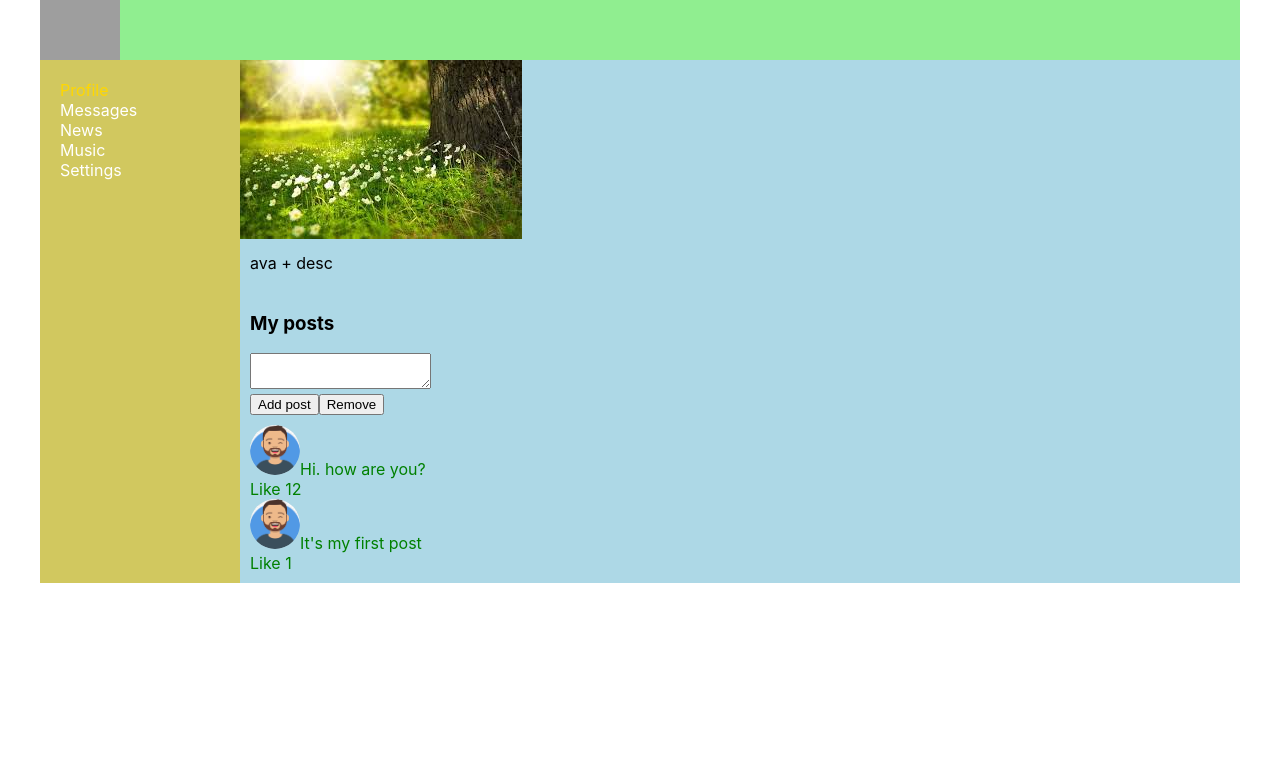
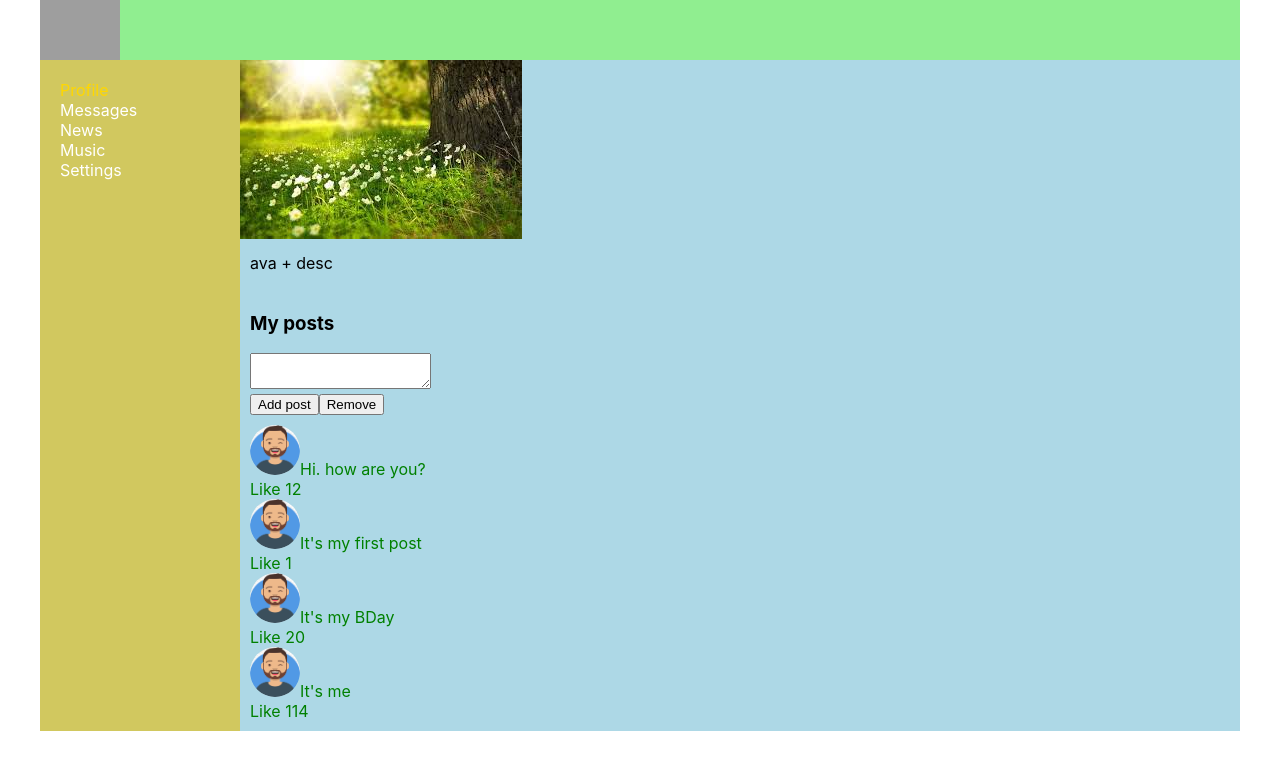
Before and after one commit to daniilminin1990/samurai-way-main, a React (Create React App) app: page /profile in a window 1280 px wide. Shown: the top 770 px of the page. Built offline with nearby package versions, Linux system fonts and the light colour scheme; grey boxes are pictures that could not be loaded.

Commit message:
28 - выносим данные из Profile в index.js (начало в 27)

```diff
--- a/src/App.tsx
+++ b/src/App.tsx
@@ -2,17 +2,18 @@ import React from 'react';
 import './App.css';
 import Header from "./components/Header/Header";
 import Navbar from "./components/Navbar/Navbar";
-import Profile from "./components/Profile/Profile";
+import Profile, { ProfileProps } from "./components/Profile/Profile";
 import Dialogs from './components/Dialogs/Dialogs';
 import { BrowserRouter, Route } from 'react-router-dom';
-import { DialogsDataProps, MessagesDataProps } from './index';
+import { DialogsDataProps, MessagesDataProps, PostsDataProps } from './index';
 
 type AppProps = {
   dialogsData: Array<DialogsDataProps>
   messagesData: Array<MessagesDataProps>
+  postsData: PostsDataProps[]
 }
 
-let ProfileComponent = () => <Profile />
+// let ProfileComponent = (props: AppProps) => <Profile postsData={props.postsData} />
 
 function App(props: AppProps) {
   return (
@@ -23,7 +24,7 @@ function App(props: AppProps) {
         <div className='app-wrapper-content'>
           <Route path='/dialogs' render={() => <Dialogs dialogsData={props.dialogsData} messagesData={props.messagesData} />} />
           {/* <Route path='/dialogs' component={Dialogs} /> */}
-          <Route path='/profile' component={ProfileComponent} />
+          <Route path='/profile' render={() => <Profile postsData={props.postsData} />} />
           {/* <Route path='/profile' component={Profile} /> */}
         </div>
       </div>
--- a/src/components/Profile/MyPosts/MyPosts.tsx
+++ b/src/components/Profile/MyPosts/MyPosts.tsx
@@ -1,20 +1,24 @@
 import React from "react";
 import s from './MyPosts.module.css'
 import Post from "./Post/Post";
-import { MessagesDataProps } from "../../../index";
+import { MessagesDataProps, PostsDataProps } from "../../../index";
 
-type PostsDataProps = MessagesDataProps & {
-  likesCount: number
+type MyPostsProps = {
+  postsData: PostsDataProps[],
 }
 
-const MyPosts = () => {
+const MyPosts = (props: MyPostsProps) => {
 
-  let postsData: Array<PostsDataProps> = [
-    { id: '1', message: 'Hi. how are you?', likesCount: 12 },
-    { id: '2', message: 'It\'s my first post', likesCount: 1 },
-  ]
+  // let postsData: Array<PostsDataProps> = [
+  //   { id: '1', message: 'Hi. how are you?', likesCount: 12 },
+  //   { id: '2', message: 'It\'s my first post', likesCount: 1 },
+  //   { id: '2', message: 'It\'s my BDay', likesCount: 20 },
+  //   { id: '2', message: 'It\'s me', likesCount: 114 },
+  // ]
 
-  let postsElement = postsData.map(p => <Post key={p.id} message={p.message} likesCount={p.likesCount} />)
+  let postsElement = props.postsData.map(p => {
+    return <Post key={p.id} message={p.message} likesCount={p.likesCount} />
+  })
 
   return (
     <div className={s.postsBlock}>
--- a/src/components/Profile/Profile.tsx
+++ b/src/components/Profile/Profile.tsx
@@ -2,12 +2,17 @@ import React from "react";
 import s from './Profile.module.css'
 import MyPosts from "./MyPosts/MyPosts";
 import ProfileInfo from "./MyPosts/ProfileInfo";
+import { PostsDataProps } from "../..";
 
-const Profile = () => {
+export type ProfileProps = {
+  postsData: PostsDataProps[]
+}
+
+const Profile = (props: ProfileProps) => {
   return (
     <div>
       <ProfileInfo />
-      <MyPosts />
+      <MyPosts postsData={props.postsData} />
     </div>
   );
 };
--- a/src/index.tsx
+++ b/src/index.tsx
@@ -11,6 +11,10 @@ export type DialogsDataProps = {
 export type MessagesDataProps = {
   id: string,
   message: string
+}
+
+export type PostsDataProps = MessagesDataProps & {
+  likesCount: number
 }
 
 let dialogsData: Array<DialogsDataProps> = [
@@ -31,7 +35,14 @@ let messagesData: Array<MessagesDataProps> = [
   { id: '6', message: 'Konichua', },
 ]
 
+let postsData: Array<PostsDataProps> = [
+  { id: '1', message: 'Hi. how are you?', likesCount: 12 },
+  { id: '2', message: 'It\'s my first post', likesCount: 1 },
+  { id: '2', message: 'It\'s my BDay', likesCount: 20 },
+  { id: '2', message: 'It\'s me', likesCount: 114 },
+]
+
 ReactDOM.render(
-  <App dialogsData={dialogsData} messagesData={messagesData} />,
+  <App dialogsData={dialogsData} messagesData={messagesData} postsData={postsData} />,
   document.getElementById('root')
 );
```
